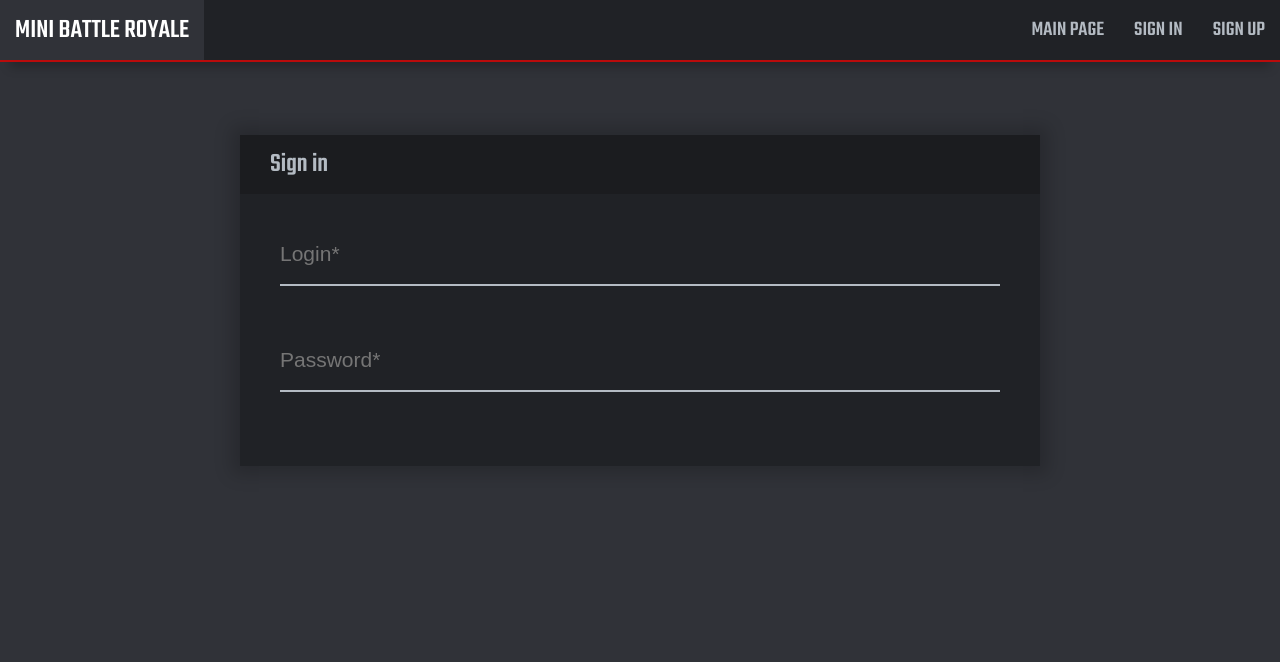
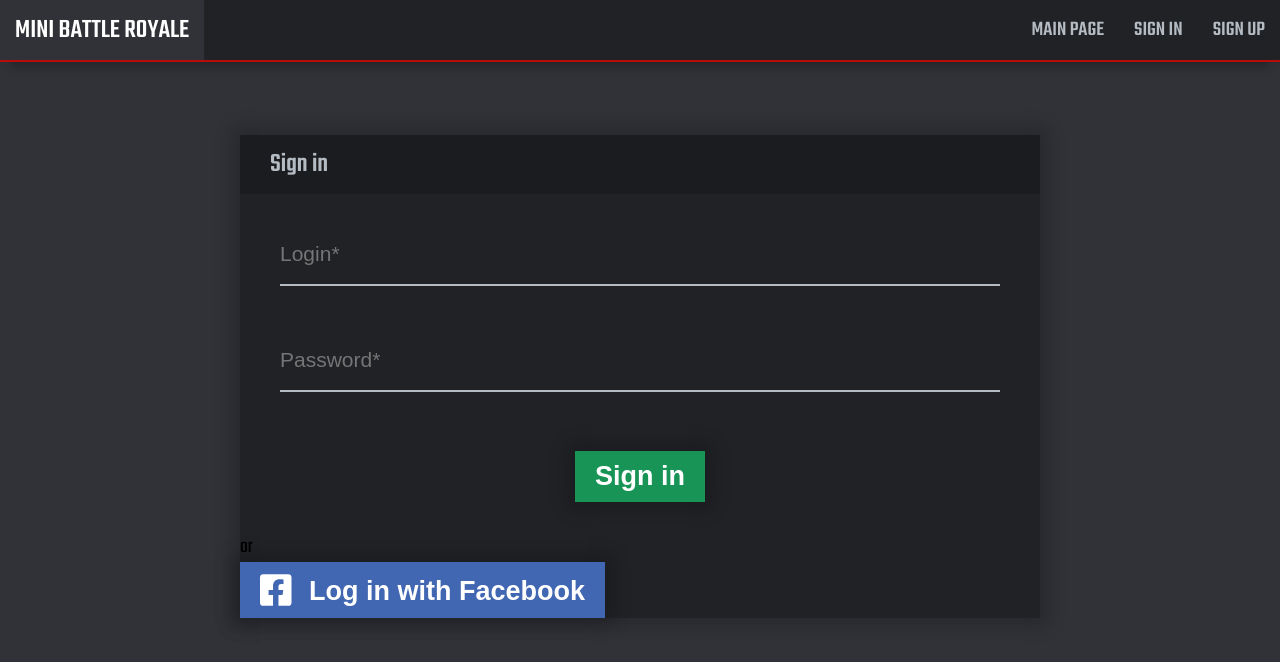
Before and after one commit to matiyas/mini_battle_royale_vue, a Vue app: page /sign_in in a window 1280 px wide. Shown: the top 662 px of the page. Built offline with nearby package versions, Linux system fonts and the light colour scheme.

Commit message:
MBRV-5 Add Facebook button

```diff
--- a/package.json
+++ b/package.json
@@ -10,6 +10,7 @@
     "lint": "vue-cli-service lint"
   },
   "dependencies": {
+    "@fortawesome/free-brands-svg-icons": "^5.12.0",
     "core-js": "^3.4.3",
     "eslint-plugin-import": "^2.18.2",
     "vue": "^2.6.10",
--- a/src/assets/styles/main.scss
+++ b/src/assets/styles/main.scss
@@ -50,3 +50,18 @@ a {
   max-width: $container-max-width;
   margin: 0 auto;
 }
+
+.mbr-button {
+  cursor: pointer;
+  border: none;
+  outline: none;
+  font-size: $font-size-md;
+  font-weight: bold;
+  padding: $m-sm $m-lg;
+  box-shadow: $box-shadow;
+}
+@media (min-width: $screen-sm-min) {
+  .mbr-button {
+    font-size: $font-size-lg;
+  }
+}
--- a/src/assets/styles/variables.scss
+++ b/src/assets/styles/variables.scss
@@ -23,6 +23,7 @@ $text-primary-color: #b4bbc3;
 $text-secondary-color: #fff;
 $accent-color: #ba0b0b;
 $error-color: $accent-color;
+$facebook-color: #4267b2;
 
 // Screen breakpoints
 $screen-xs-max: 575px;
@@ -36,3 +37,4 @@ $screen-xl-min: $screen-lg-max + 1;
 
 // Other
 $box-shadow: 0px 0px 17px 8px #00000030;
+$button-shadow: 0px 0px 10px 5px #00000030;
--- a/src/components/MbrAuthBox.vue
+++ b/src/components/MbrAuthBox.vue
@@ -6,15 +6,21 @@
     <div class="box__form">
       <slot />
     </div>
+    <div>
+      <div>or</div>
+      <mbr-facebook-button />
+    </div>
   </div>
 </template>
 
 <script>
+import MbrFacebookButton from '@/components/MbrFacebookButton'
 export default {
   name: 'MbrAuthBox',
   props: {
     title: String
-  }
+  },
+  components: { MbrFacebookButton }
 }
 </script>
 
--- /dev/null
+++ b/src/components/MbrButton.vue
@@ -0,0 +1,16 @@
+<template>
+  <button class="mbr-button" @click="$emit('click')"><slot /></button>
+</template>
+
+<script>
+export default {
+  name: 'MbrButton'
+}
+</script>
+
+<style lang="scss" scoped>
+.mbr-button {
+  color: $text-secondary-color;
+  background-color: $primary-color;
+}
+</style>
--- /dev/null
+++ b/src/components/MbrFacebookButton.vue
@@ -0,0 +1,26 @@
+<template>
+  <button class="mbr-button facebook-button" @click="$emit('click')">
+    <font-awesome-icon
+      :icon="['fab', 'facebook-square']"
+      size="lg"
+      class="facebook-button__icon"
+    />
+    {{ $t('components.mbrFacebookButton.text') }}
+  </button>
+</template>
+
+<script>
+export default {
+  name: 'MbrFacebookButton'
+}
+</script>
+
+<style lang="scss" scoped>
+.facebook-button {
+  color: $text-secondary-color;
+  background-color: $facebook-color;
+}
+.facebook-button__icon {
+  margin-right: $m-sm;
+}
+</style>
--- a/src/components/MbrInput.vue
+++ b/src/components/MbrInput.vue
@@ -4,6 +4,7 @@
       <input
         :class="['input', { 'input--error': isInvalidInput }]"
         :placeholder="placeholder + (required ? '*' : '')"
+        :type="type"
         :value="value"
         @input="$emit('input', $event.target.value)"
       />
@@ -27,7 +28,8 @@ export default {
     },
     errorText: String,
     placeholder: String,
-    required: Boolean
+    required: Boolean,
+    type: String
   },
   computed: {
     isInvalidInput() {
--- a/src/locales/en/components.js
+++ b/src/locales/en/components.js
@@ -1,4 +1,7 @@
 export default {
+  mbrFacebookButton: {
+    text: 'Log in with Facebook'
+  },
   mbrNavigationMenu: {
     links: {
       mainPage: 'Main page',
--- a/src/main.js
+++ b/src/main.js
@@ -7,9 +7,10 @@ import messages from './locales/index'
 import './assets/styles/main.scss'
 import { library } from '@fortawesome/fontawesome-svg-core'
 import { faBars } from '@fortawesome/free-solid-svg-icons'
+import { faFacebookSquare } from '@fortawesome/free-brands-svg-icons'
 import { FontAwesomeIcon } from '@fortawesome/vue-fontawesome'
 
-library.add(faBars)
+library.add(faBars, faFacebookSquare)
 
 Vue.component('font-awesome-icon', FontAwesomeIcon)
 
--- a/src/views/Login.vue
+++ b/src/views/Login.vue
@@ -1,17 +1,24 @@
 <template>
   <mbr-auth-box class="auth-box" title="Sign in">
     <mbr-input placeholder="Login" v-model="user.login" required />
-    <mbr-input placeholder="Password" v-model="user.password" required />
+    <mbr-input
+      placeholder="Password"
+      v-model="user.password"
+      type="password"
+      required
+    />
+    <mbr-button class="auth-box__sign-in-button">Sign in</mbr-button>
   </mbr-auth-box>
 </template>
 
 <script>
 import MbrAuthBox from '@/components/MbrAuthBox'
 import MbrInput from '@/components/MbrInput'
+import MbrButton from '@/components/MbrButton'
 
 export default {
   name: 'Login',
-  components: { MbrAuthBox, MbrInput },
+  components: { MbrAuthBox, MbrInput, MbrButton },
   data() {
     return {
       user: {
@@ -27,4 +34,7 @@ export default {
 .auth-box {
   margin: 0 auto;
 }
+.auth-box__sign-in-button {
+  margin-top: $m-md;
+}
 </style>
```
Also changed, not shown: 1 other file (tests, documents, lock files or other folders).
